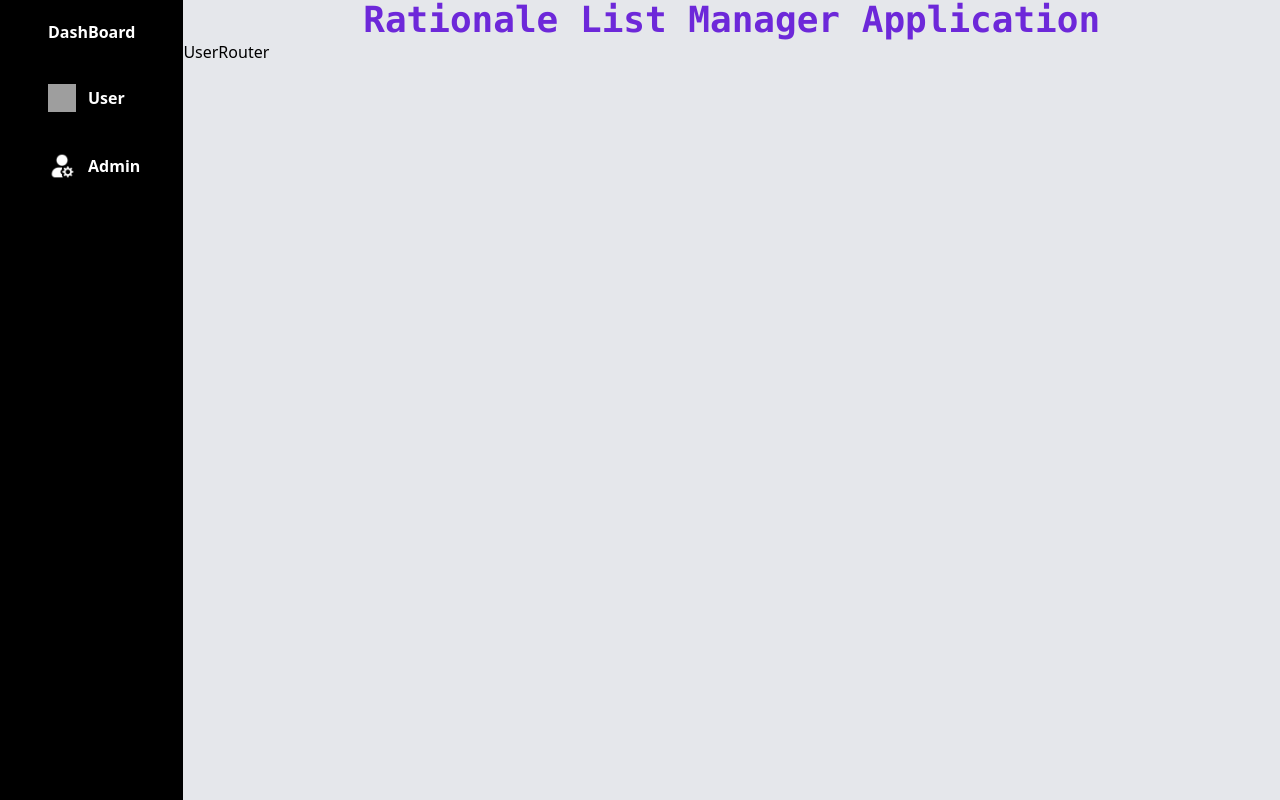
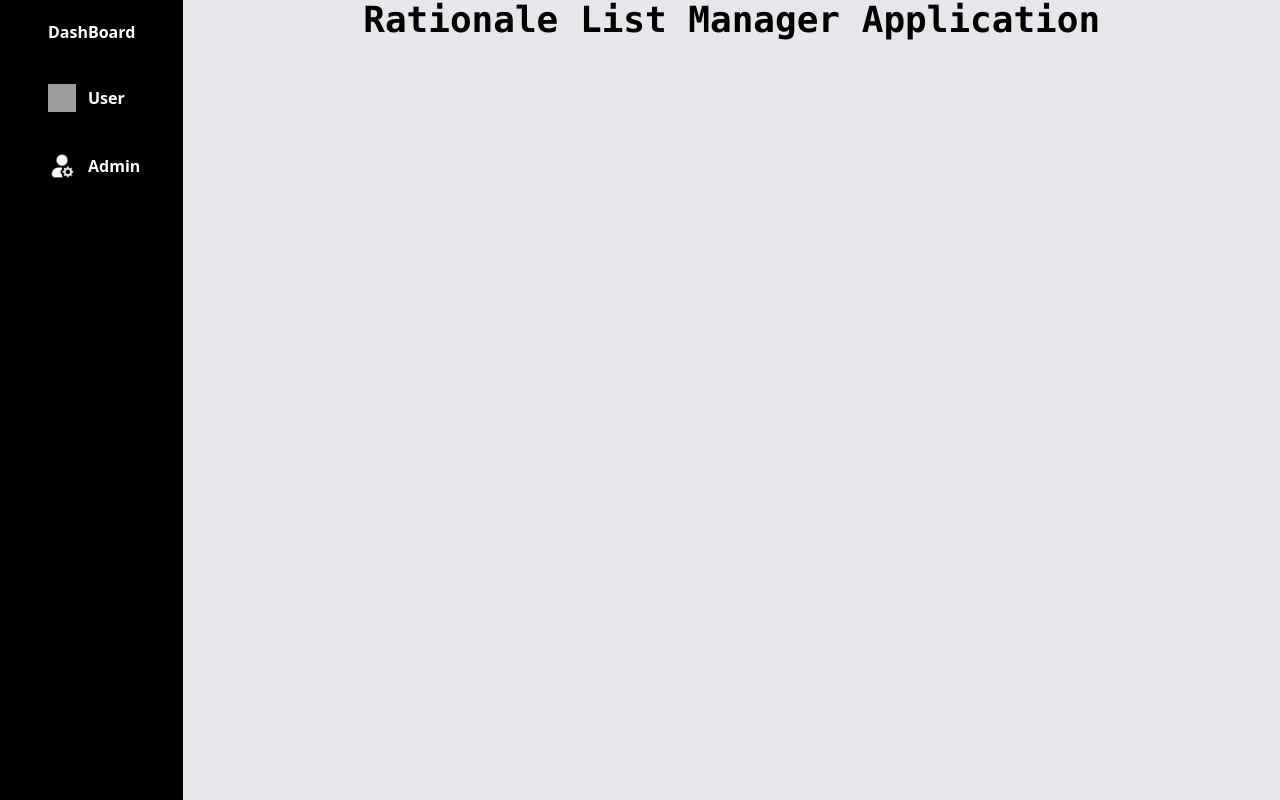
Before and after one commit to naseefhassan/CineBuff_Client, a React (Vite) app: page /admin in a window 1280 px wide. Built offline with nearby package versions, Linux system fonts and the light colour scheme; grey boxes are pictures that could not be loaded.

Commit message:
The admin and user dashboard created

```diff
--- a/src/Components/Authentication.jsx/Login.jsx
+++ b/src/Components/Authentication.jsx/Login.jsx
@@ -29,7 +29,7 @@ function Login() {
             const JWT = response.data.token
             localStorage.setItem('Jwt', JWT )
             dispatch(setToken(JWT))
-            navigate('/')
+            navigate('/user')
         } catch (error) {
             if(error.response &&
                 error.response.status === 400){
--- a/src/Components/Authentication.jsx/Signup.jsx
+++ b/src/Components/Authentication.jsx/Signup.jsx
@@ -46,7 +46,7 @@ function Signup() {
               const JWT = response.data.token;
               localStorage.setItem("Jwt", JWT);
               dispatch(setToken(JWT));
-              navigate("/");
+              navigate("/user");
               resetForm();
             } else {
               setError("Password must meet the criteria");
--- a/src/Pages/Home.jsx
+++ b/src/Pages/Home.jsx
@@ -39,7 +39,7 @@ function Home() {
         </div>
       </div>
       <div className="w-full">
-        <h1 className="text-center text-4xl text-violet-700 font-bold font-mono">
+        <h1 className="text-center text-4xl  font-bold font-mono">
           Rationale List Manager Application
         </h1>
         {selectUser ? <AdminRouter /> : <UserRouter />}
--- a/src/Router/AdminRouter.jsx
+++ b/src/Router/AdminRouter.jsx
@@ -1,7 +1,13 @@
+import { Route, Routes } from "react-router-dom"
+import AdminPage from "../Pages/AdminPage"
 
 function AdminRouter() {
   return (
-    <div>AdminRouter</div>
+    <div>
+        <Routes>
+            <Route path="/admin/*" element={<AdminPage/>}></Route>
+        </Routes>
+    </div>
   )
 }
 
--- a/src/Router/UserRouter.jsx
+++ b/src/Router/UserRouter.jsx
@@ -1,7 +1,13 @@
+import { Route, Routes } from "react-router-dom"
+import UserPage from "../Pages/UserPage"
 
 function UserRouter() {
   return (
-    <div>UserRouter</div>
+    <div>
+        <Routes>
+            <Route path="/user/*" element={<UserPage/>}></Route>
+        </Routes>
+    </div>
   )
 }
 
```
